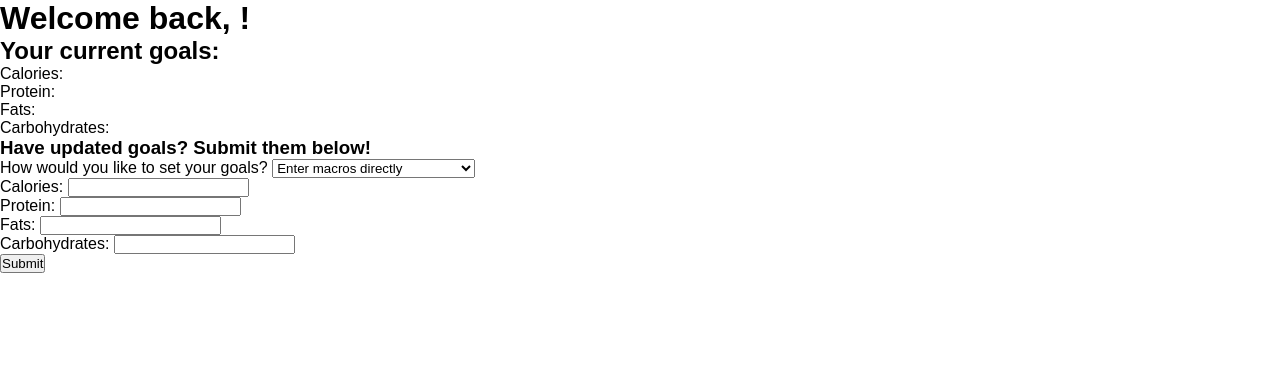
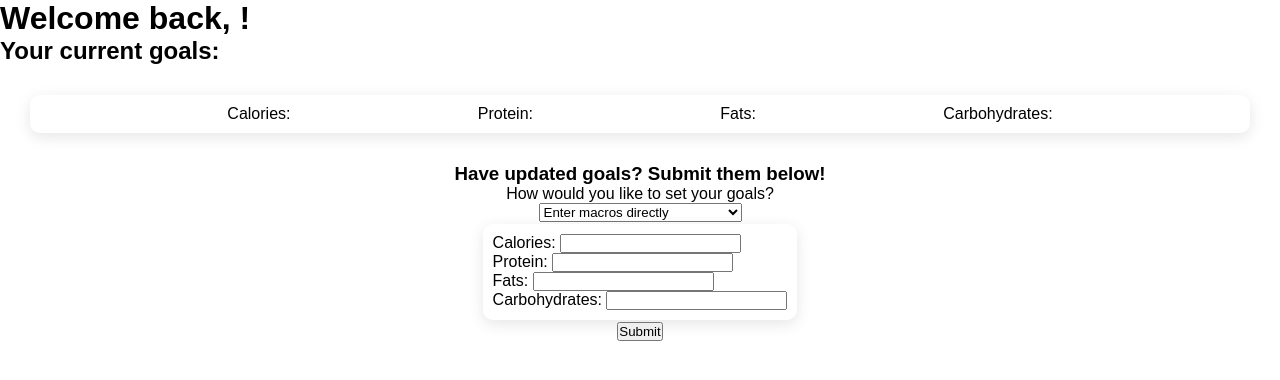
Before and after one commit to ahsanhr/SEO-project2-CampusPlate, a Flask app: page /account in a window 1280 px wide. Shown: the part 85-465 px from the top of the page. Run offline with Flask 3, Linux system fonts and the light colour scheme.

Commit message:
added a lot of css styling

```diff
--- a/static/css/styles.css
+++ b/static/css/styles.css
@@ -38,3 +38,56 @@
     flex-direction: column;
     margin: 10px;
 }
+
+.login-wrapper {
+    display: flex;
+    flex-direction: column;
+    justify-content: center;
+    align-items: center;
+}
+
+.login-box{
+    display: flex;
+    flex-direction: column;
+    padding: 10px;
+    margin: 2px;
+    gap:2px;
+    border-radius: 10px;
+    box-shadow: 0 4px 15px rgba(0, 0, 0, 0.1);
+}
+
+.displayed-macros{
+    display: flex;
+    flex-direction: row;
+    justify-content: space-evenly;
+    border-radius: 10px;
+    box-shadow: 0 4px 15px rgba(0, 0, 0, 0.1);
+    padding:10px;
+    margin:30px;
+}
+
+.build-a-plate-header{
+    display: flex;
+    flex-direction: column;
+    justify-content: center;
+    align-items: center;
+}
+
+.meals-wrapper{
+    display: flex;
+    flex-direction: row;
+    justify-content: center;
+    align-items: center;
+
+}
+
+.displayed-meals{
+    display: flex;
+    flex-direction: row;
+    justify-content: center;
+    padding: 10px;
+    margin: 2px;
+    gap:2px;
+    border-radius: 10px;
+    border: black;
+}
--- a/templates/account.html
+++ b/templates/account.html
@@ -4,19 +4,20 @@
     Welcome back, <span id="username-display"></span>!
 </h1>
 <h2>Your current goals: </h2>
-<ul>
-    <li>Calories: <span id="user-calories-display"></span></li>
-    <li>Protein: <span id="user-protein-display"></span></li>
-    <li>Fats: <span id="user-fats-display"></span></li>
-    <li>Carbohydrates: <span id="user-carbs-display"></span></li>
-</ul>
+<div class="displayed-macros">
+        <p>Calories: <span id="user-calories-display"></span></p>
+        <p>Protein: <span id="user-protein-display"></span></p>
+        <p>Fats: <span id="user-fats-display"></span></p>
+        <p>Carbohydrates: <span id="user-carbs-display"></span></p>
+</div>
+<div class="login-wrapper">
     <h3>Have updated goals? Submit them below!</h3>
     <label>How would you like to set your goals?</label>
         <select id="select-method">
             <option id="direct-input" value="direct">Enter macros directly</option>
             <option id="calculate-input" value="calculated">Calculate them for me, please!</option>
         </select>
-<form id="goals-form">
+    <form id="goals-form" class="login-box">
         <div id = "direct-form" style="display: block;">
             <div id="form-group">
                 <label>Calories: </label>
@@ -35,7 +36,7 @@
                 <input type="number" id="goal-carbs" required>
             </div>
         </div>
-    <div id="calculate-form" style="display: none;">
+        <div id="calculate-form" style="display: none;" class="login-box">
             <div class="form-group">
                 <label>Age: </label>
                 <input type="number" id="calc-age" class="form-control">
@@ -76,5 +77,6 @@
         </div>
     </form>
     <button type="button" id="submit-goals-button">Submit</button>
+</div>
 
 {% endblock content %}
--- a/templates/build_a_plate.html
+++ b/templates/build_a_plate.html
@@ -1,13 +1,19 @@
 {% extends "layout.html" %}
 {% block content %}
+    <div class="build-a-plate-header">
         <h1>Ready to build your plate?</h1>
         <label for="meal-type">Which meal are we building?</label>
+    </div>
+    <div class="meals-wrapper">
         <select id="meal-type" class="form-control">
             <option value="breakfast">Breakfast</option>
             <option value="lunch" selected>Lunch</option>
             <option value="dinner">Dinner</option>
         </select>
         <button id="build-plate-button">Build me a plate!</button>
+    </div>
+    <div class="displayed-meals">
         <div id="meal-output-container"></div>
+    </div>
 
 {% endblock content %}
--- a/templates/login.html
+++ b/templates/login.html
@@ -1,7 +1,8 @@
 {% extends "layout.html" %}
 {% block content %}
+    <div class="login-wrapper">
         <h1>Login</h1>
-    <form id="login-form">
+        <form id="login-form" class="login-box">
             <div id="form-group">
                 <label>Email </label>
                 <input type="text" id="login-email" required>
@@ -11,7 +12,6 @@
                 <input type="text" id="login-password" required>
             </div>
             <button type="submit" id="login-button">Login</button>
-
         </form>
-
+    </div>
 {% endblock content %}
--- a/templates/sign_up.html
+++ b/templates/sign_up.html
@@ -1,7 +1,8 @@
 {% extends "layout.html" %}
 {% block content %}
+    <div class="login-wrapper">
         <h1>Create an Account</h1>
-    <form id="signup-form">
+        <form id="signup-form" class="login-box">
             <div id="form-group">
                 <label>Username </label>
                 <input type="text" id="username" required>
@@ -15,7 +16,7 @@
                 <input type="text" id="password" required>
             </div>
             <button type="submit" id="sign-up-button">Sign Up</button>
-
         </form>
+    </div>
 
 {% endblock content %}
```
Lines whose indentation alone changed are shown as unchanged.
